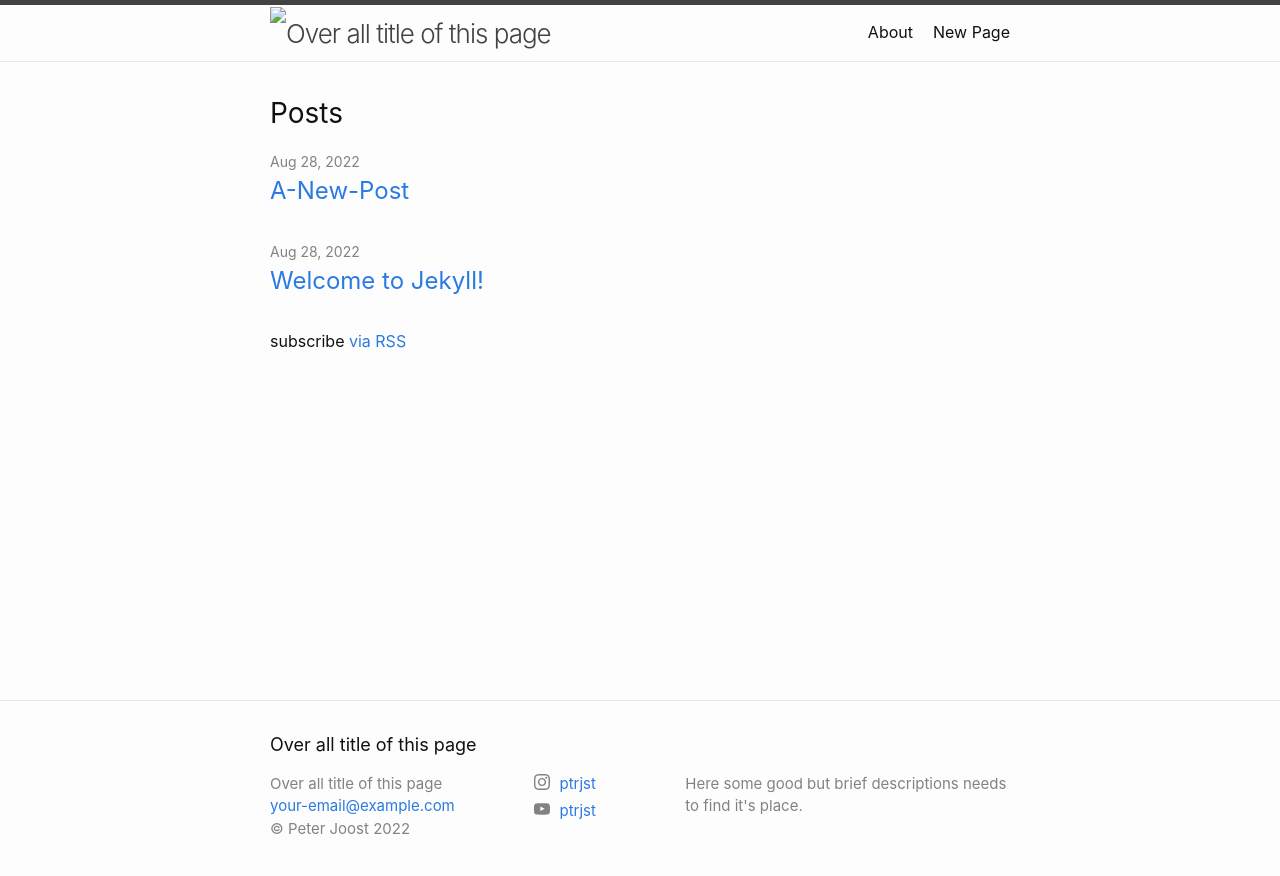
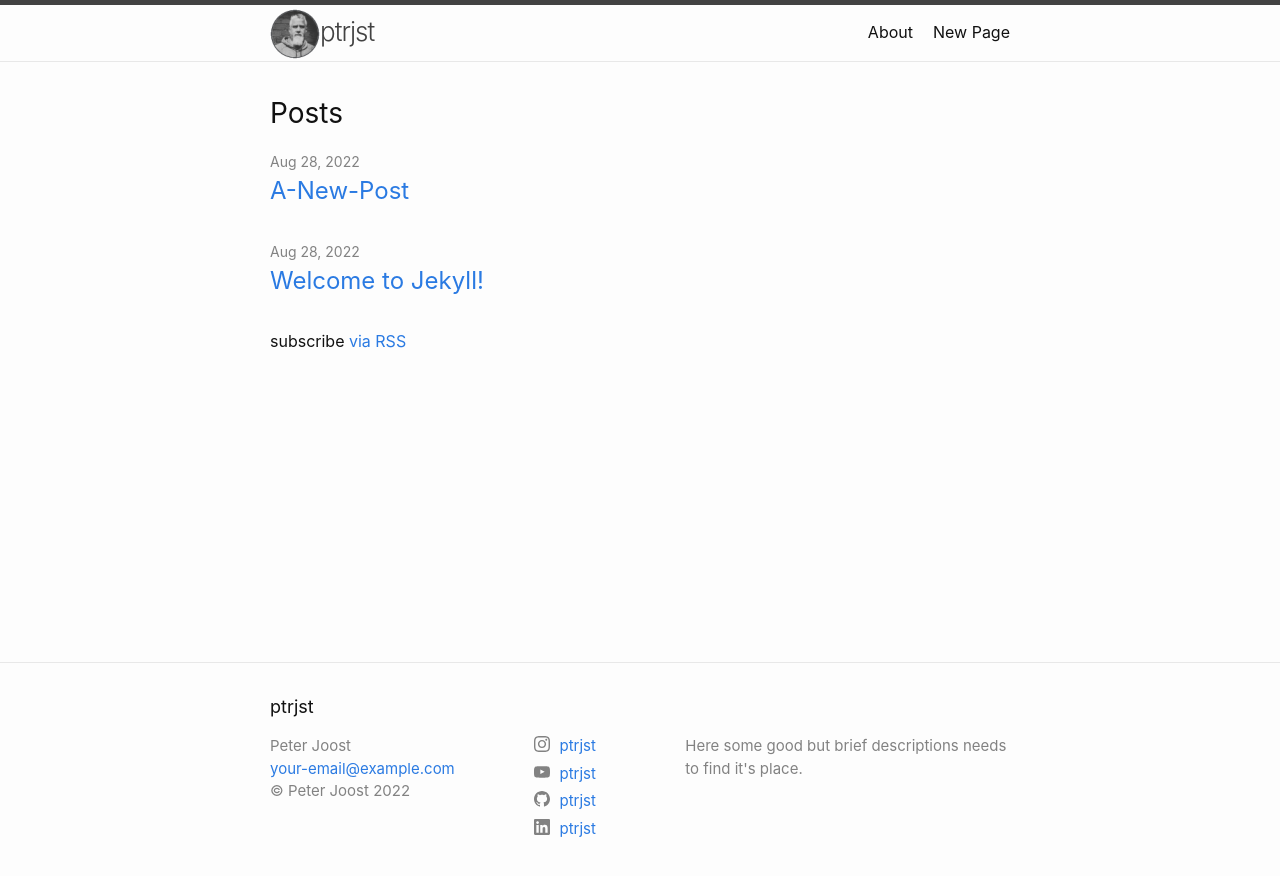
Before and after one commit to ptrjst/blog-demo, a Jekyll site: the page built from index.markdown, in a window 1280 px wide. Shown: the top 876 px of the page. Built offline with Jekyll 4.4.1, drawn with Linux system fonts in a browser that asks for light colours.

Commit message:
now with logo
Signed-off-by: ptrjst <ptrjst@users.noreply.github.com>

```diff
--- a/_config.yml
+++ b/_config.yml
@@ -18,7 +18,7 @@
 # You can create any custom variable you would like, and they will be accessible
 # in the templates via {{ site.myvariable }}.
 
-title: Over all title of this page
+title: ptrjst
 email: your-email@example.com
 description: >- # this means to ignore newlines until "baseurl:"
   Here some good but brief descriptions needs to find it's place.
@@ -28,14 +28,19 @@ url: "https://ptrjst.github.io" # the base hostname & protocol for your site, e.
 #github_username:  ptrjst
 
 # Fields used by the theme but not defaulted with the Jekyll new command.
+# Default author for everything on this side as it is only mine.
+author: Peter Joost
+# Social media links to the accounts as titles below here
 youtube_username: ptrjst
 instagram_username: ptrjst
+linkedin_username: ptrjst
+github_username: ptrjst
 
 # New fields, not used be default by Jekyll and themes
 # Copyright, copyright symbol and year (auto)
 copyright: "Peter Joost"
 # the main logo of the page
-title-logo: /images/title-logo.png
+title-logo: ./images/title-logo.png
 
 # Build settings
 # removed minima theme as it is now a regular page, now longer using a gem-based theme
--- a/_includes/header.html
+++ b/_includes/header.html
@@ -9,8 +9,8 @@
     <!-- New title display code with logo -->
     <a class="site-title" rel="author" href="{{ "/" | relative_url }}">
       {%- if site.title-logo -%}
-        <img src"{{ site.title-logo | relative_url }}" alt="{{ site.title | escape }}">
-        {%- else -%}
+          <img src="{{ site.title-logo | relative_url }}" alt="... just my profile picture">{{ site.title | escape }}
+         {%- else -%}
           {{ site.title | escape }}
       {%- endif -%}
     </a>
--- a/_includes/icon-github.html
+++ /dev/null
@@ -1 +0,0 @@
-<a href="https://github.com/{{ include.username }}"><span class="icon icon--github">{% include icon-github.svg %}</span><span class="username">{{ include.username }}</span></a>
--- a/_includes/icon-twitter.html
+++ /dev/null
@@ -1 +0,0 @@
-<a href="https://twitter.com/{{ include.username }}"><span class="icon icon--twitter">{% include icon-twitter.svg %}</span><span class="username">{{ include.username }}</span></a>
```
Also changed, not shown: _includes/icon-github.svg (deleted), _includes/icon-twitter.svg (deleted), images/title-logo - Kopie (2).png (deleted), images/title-logo - Kopie.png (deleted), images/title-logo.jpg (deleted), images/title-logo.png.
